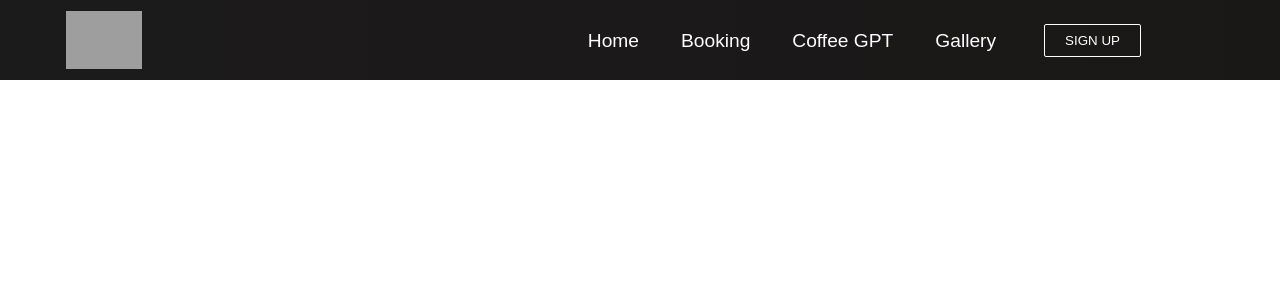
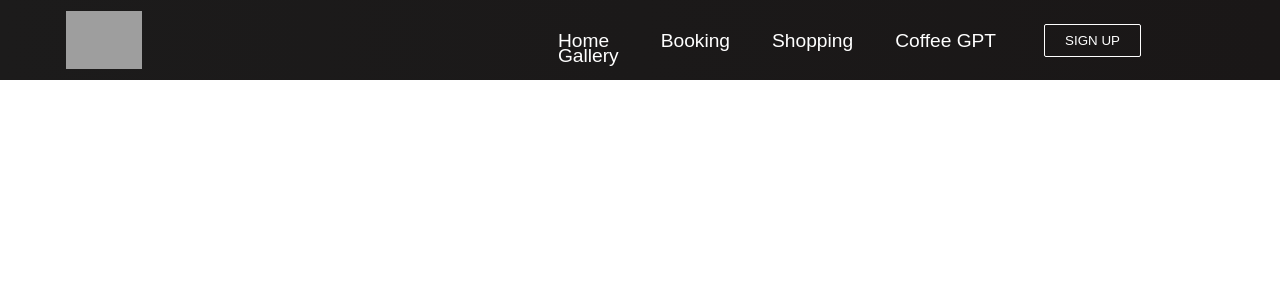
Before and after one commit to zekekwang/cs-5500-final-project, a React (Create React App) app: page /booking in a window 1280 px wide. Shown: the top 300 px of the page. Built offline with nearby package versions, Linux system fonts and the light colour scheme; grey boxes are pictures that could not be loaded; a web font is replaced by a local one.

Commit message:
create shopping page

```diff
--- a/src/App.css
+++ b/src/App.css
@@ -7,6 +7,7 @@
 
 .home,
 .booking,
+.shopping,
 .coffee-basics,
 .gallery,
 .sign-up {
@@ -18,6 +19,14 @@
 }
 
 .booking {
+  background-position: center;
+  background-size: cover;
+  background-repeat: no-repeat;
+  color: #fff;
+  font-size: 100px;
+}
+
+.shopping {
   background-position: center;
   background-size: cover;
   background-repeat: no-repeat;
--- a/src/App.js
+++ b/src/App.js
@@ -4,6 +4,7 @@ import './App.css';
 import { BrowserRouter as Router, Route, Routes } from 'react-router-dom';
 import Home from './components/pages/Home';
 import Booking from './components/pages/Booking';
+import Shopping from './components/pages/Shopping';
 import CoffeeBasics from './components/pages/CoffeeBasics';
 import SignUp from './components/pages/SignUp';
 import Gallery from './components/pages/Gallery';
@@ -20,6 +21,7 @@ function App() {
 
           <Route path='/' exact element={<Home />} />
           <Route path='booking' element={<Booking />} />
+          <Route path='shopping' element={<Shopping />} />
           <Route path='coffee-basics' element={<CoffeeBasics />} />
           <Route path='sign-up' element={<SignUp />} />
           <Route path='gallery' element={<Gallery />} />
--- a/src/components/Navbar.js
+++ b/src/components/Navbar.js
@@ -43,6 +43,11 @@ window.addEventListener('resize', showButton);
                             </Link>
                         </li>
                         <li className='nav-item'>
+                            <Link to='/shopping' className='nav-links' onClick={closeMobileMenu}>
+                                Shopping
+                            </Link>
+                        </li>
+                        <li className='nav-item'>
                             <Link to='/coffee-basics' className='nav-links' onClick={closeMobileMenu}>
                                 Coffee GPT
                             </Link>
--- /dev/null
+++ b/src/components/pages/Shopping.js
@@ -0,0 +1,6 @@
+import React from "react";
+import '../../App.css';
+
+export default function Shopping() {
+    return <h1 className='Shopping'>Shopping</h1>
+}
```
